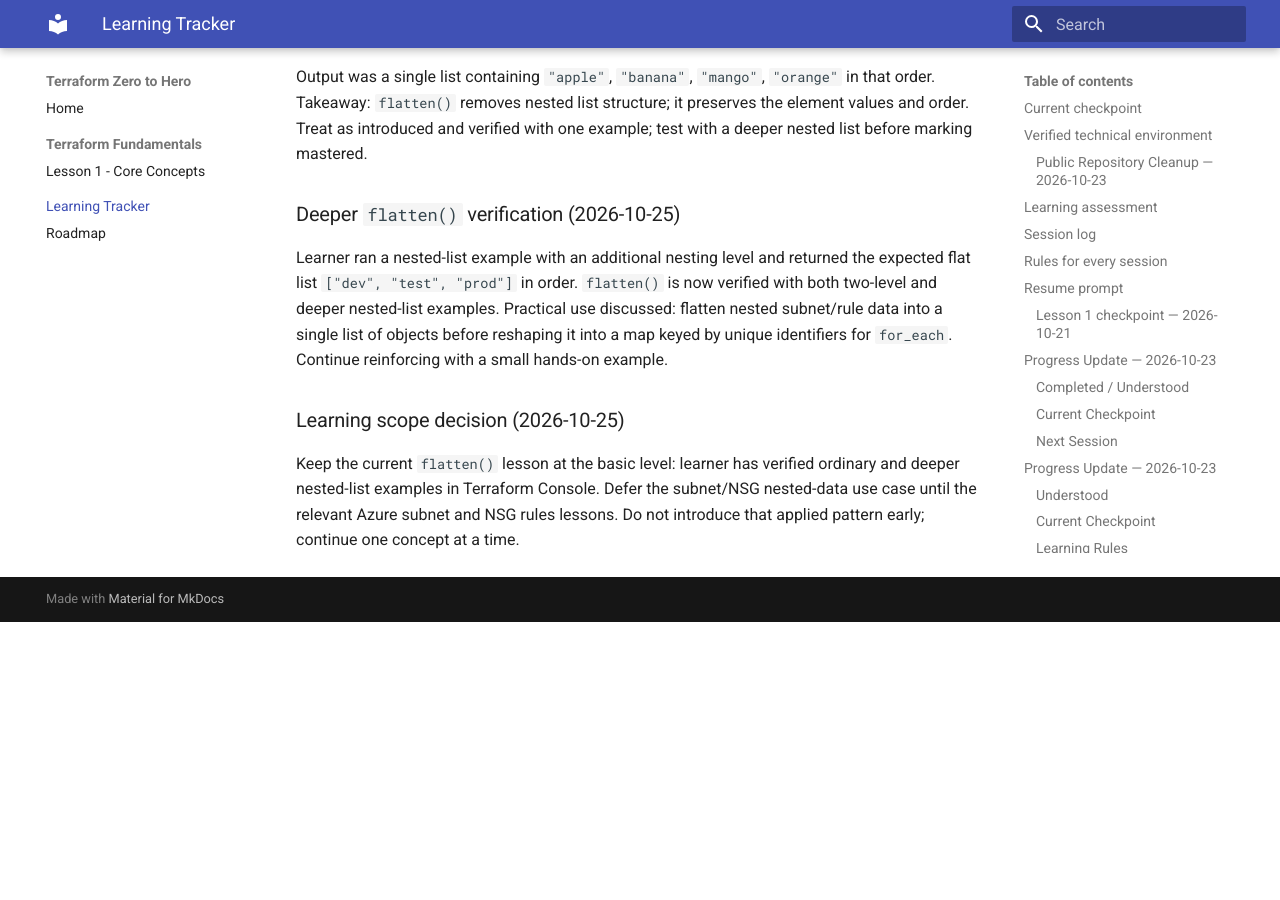
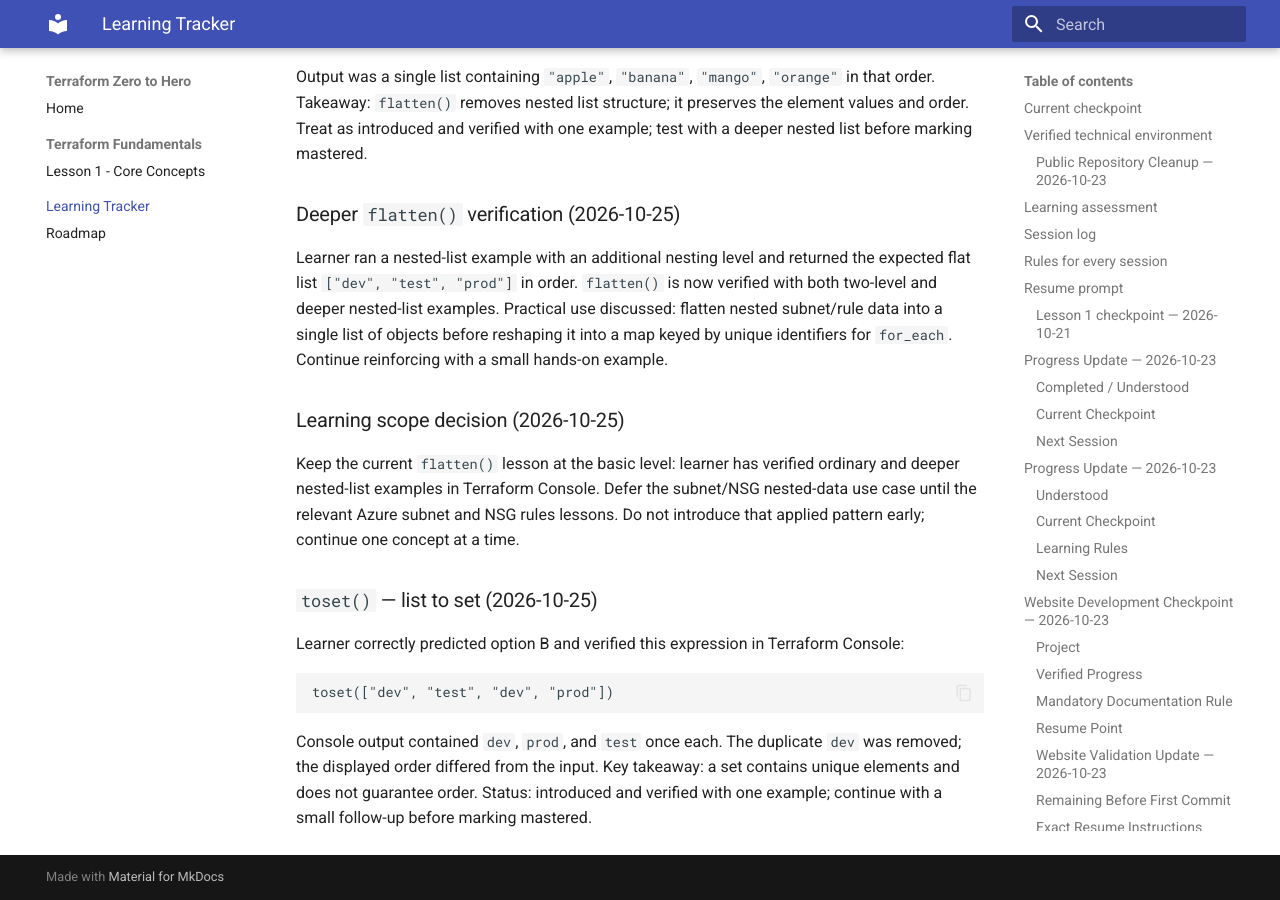
Before and after one commit to pshewale-dev/terraform-azure-lab, an MkDocs documentation site: the page built from docs/LEARNING-PROGRESS.md, in a window 1280 px wide and 900 px high, scrolled down 15036 px. Built offline with MkDocs 1.6.1 and Material for MkDocs 9.7.7, drawn with Linux system fonts in a browser that asks for light colours; before the commit the page ends 15658 px from its top, so only the background shows below that.

Commit message:
docs: record verified toset exercise

````diff
--- a/docs/LEARNING-PROGRESS.md
+++ b/docs/LEARNING-PROGRESS.md
@@ -457,3 +457,13 @@ Learner ran a nested-list example with an additional nesting level and returned
 
 ### Learning scope decision (2026-10-25)
 Keep the current `flatten()` lesson at the basic level: learner has verified ordinary and deeper nested-list examples in Terraform Console. Defer the subnet/NSG nested-data use case until the relevant Azure subnet and NSG rules lessons. Do not introduce that applied pattern early; continue one concept at a time.
+
+
+### `toset()` — list to set (2026-10-25)
+Learner correctly predicted option B and verified this expression in Terraform Console:
+
+```hcl
+toset(["dev", "test", "dev", "prod"])
+```
+
+Console output contained `dev`, `prod`, and `test` once each. The duplicate `dev` was removed; the displayed order differed from the input. Key takeaway: a set contains unique elements and does not guarantee order. Status: introduced and verified with one example; continue with a small follow-up before marking mastered.
````
